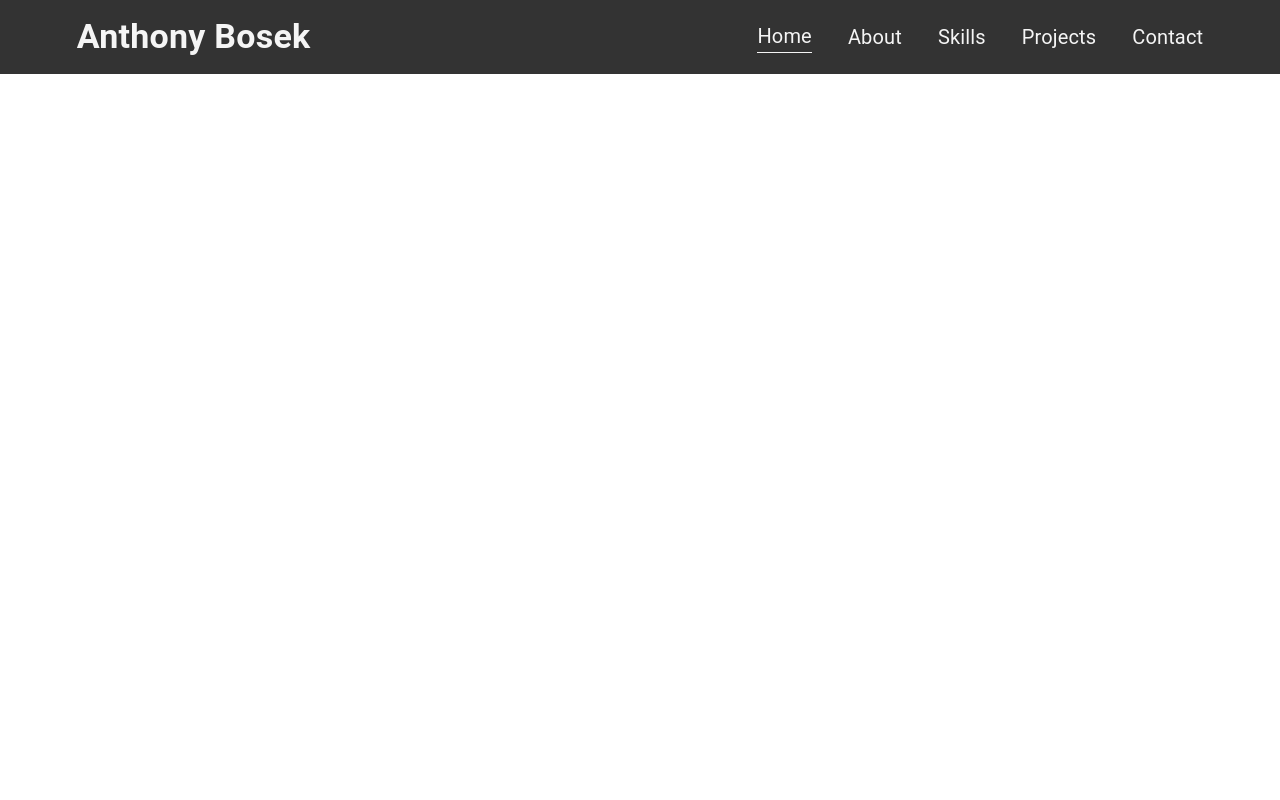
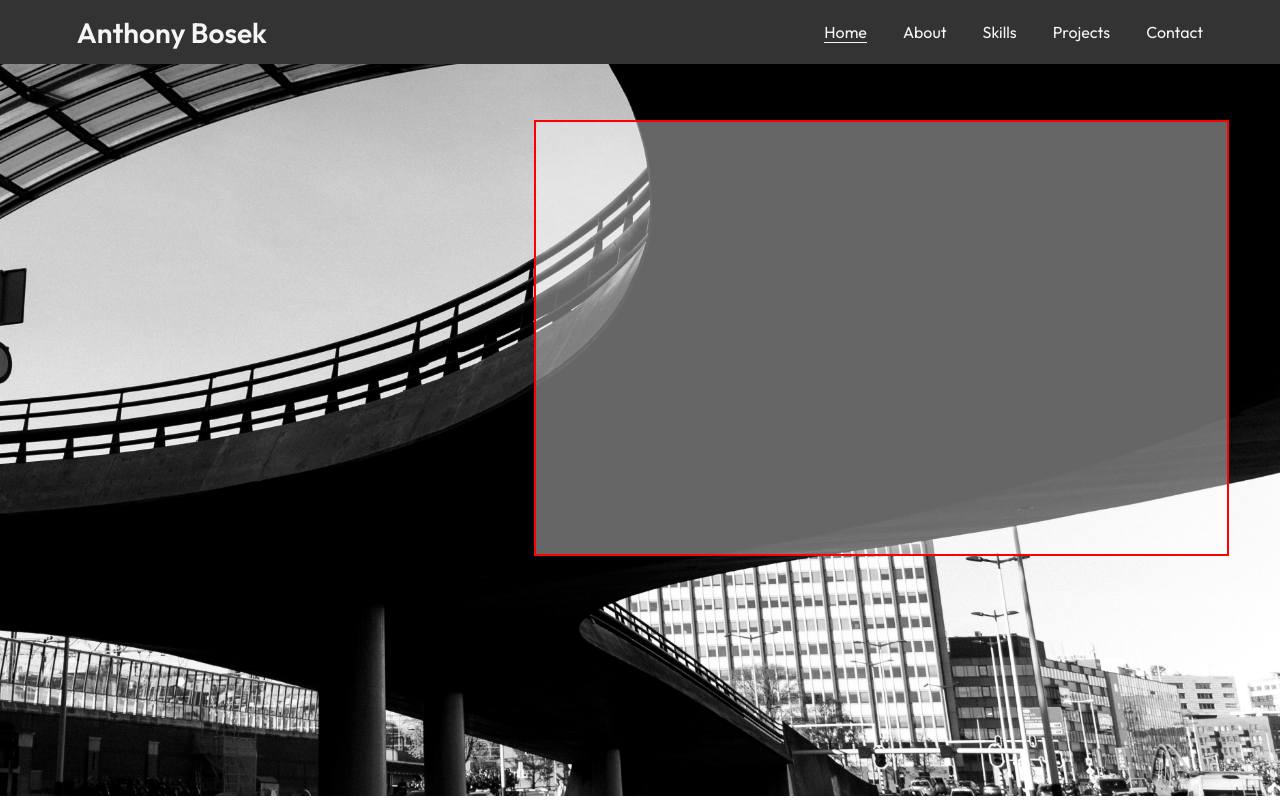
Before and after one commit to anthonyBosek/reactPortfolio, a React (Create React App) app in the folder client/: page / in a window 1280 px wide. Built offline with nearby package versions, Linux system fonts and the light colour scheme.

Commit message:
homePage wireframe and BG

```diff
--- a/client/src/App.js
+++ b/client/src/App.js
@@ -1,9 +1,11 @@
 import Navbar from "./views/Navbar";
+import HomePage from "./views/HomePage";
 
 function App() {
   return (
     <div className="app">
       <Navbar />
+      <HomePage />
     </div>
   );
 }
--- /dev/null
+++ b/client/src/components/RegularTxt.jsx
@@ -0,0 +1,10 @@
+import { Box } from "@mui/material";
+import { styled } from "@mui/system";
+
+const RegularTxt = styled(Box)({
+  fontWeight: "regular",
+  fontSize: "1rem",
+  color: "whitesmoke",
+});
+
+export default RegularTxt;
--- a/client/src/index.css
+++ b/client/src/index.css
@@ -10,3 +10,16 @@ body,
   margin: 0;
   font-family: "Outfit", sans-serif;
 }
+
+.title {
+  font-weight: bold;
+  font-size: 1.75rem;
+  color: whitesmoke;
+}
+
+.home-page {
+  background-image: url("assets/images/bg.jpg");
+  background-size: cover;
+  background-position: center;
+  height: 91.5vh;
+}
--- a/client/src/views/HomePage.jsx
+++ b/client/src/views/HomePage.jsx
@@ -0,0 +1,22 @@
+import { Box } from "@mui/material";
+import FlexBetween from "../components/FlexBetween";
+
+const HomePage = () => {
+  return (
+    <Box className="home-page">
+      <FlexBetween
+        height="54vh"
+        width="54vw"
+        backgroundColor="rgba(254,254,254,0.4)"
+        sx={{
+          position: "absolute",
+          right: "4vw",
+          top: "15vh",
+          border: "2px solid red",
+        }}
+      ></FlexBetween>
+    </Box>
+  );
+};
+
+export default HomePage;
--- a/client/src/views/Navbar.jsx
+++ b/client/src/views/Navbar.jsx
@@ -1,36 +1,25 @@
-import { Typography } from "@mui/material";
 import FlexBetween from "../components/FlexBetween";
+import RegularTxt from "../components/RegularTxt";
 
 const Navbar = () => {
   return (
-    <FlexBetween padding="1rem 6%" backgroundColor={"#333"}>
+    <FlexBetween
+      padding="1rem 6%"
+      backgroundColor={"#333"}
+      sx={{ height: "4vh" }}
+    >
       <FlexBetween gap="1.75rem">
-        <Typography fontWeight="bold" variant="h4" color="whitesmoke">
-          Anthony Bosek
-        </Typography>
+        <div className="title">Anthony Bosek</div>
       </FlexBetween>
 
       <FlexBetween gap="2.25rem">
-        <Typography
-          fontWeight="regular"
-          variant="h6"
-          color="whitesmoke"
-          sx={{ borderBottom: "1px solid whitesmoke" }}
-        >
+        <RegularTxt sx={{ borderBottom: "1px solid whitesmoke" }}>
           Home
-        </Typography>
-        <Typography fontWeight="regular" variant="h6" color="whitesmoke">
-          About
-        </Typography>
-        <Typography fontWeight="regular" variant="h6" color="whitesmoke">
-          Skills
-        </Typography>
-        <Typography fontWeight="regular" variant="h6" color="whitesmoke">
-          Projects
-        </Typography>
-        <Typography fontWeight="regular" variant="h6" color="whitesmoke">
-          Contact
-        </Typography>
+        </RegularTxt>
+        <RegularTxt>About</RegularTxt>
+        <RegularTxt>Skills</RegularTxt>
+        <RegularTxt>Projects</RegularTxt>
+        <RegularTxt>Contact</RegularTxt>
       </FlexBetween>
     </FlexBetween>
   );
```
Also changed, not shown: client/src/assets/images/bg.jpg (added).
